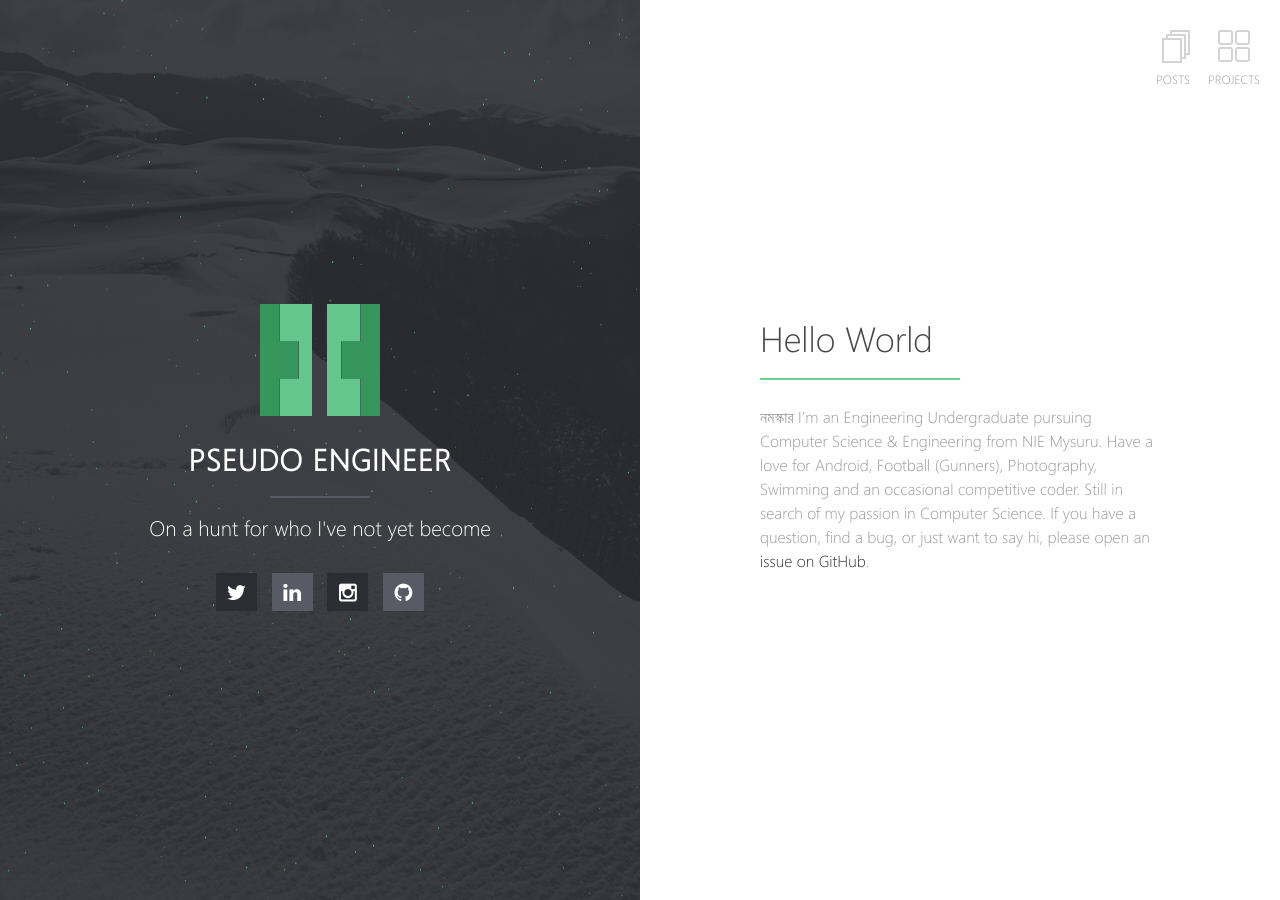
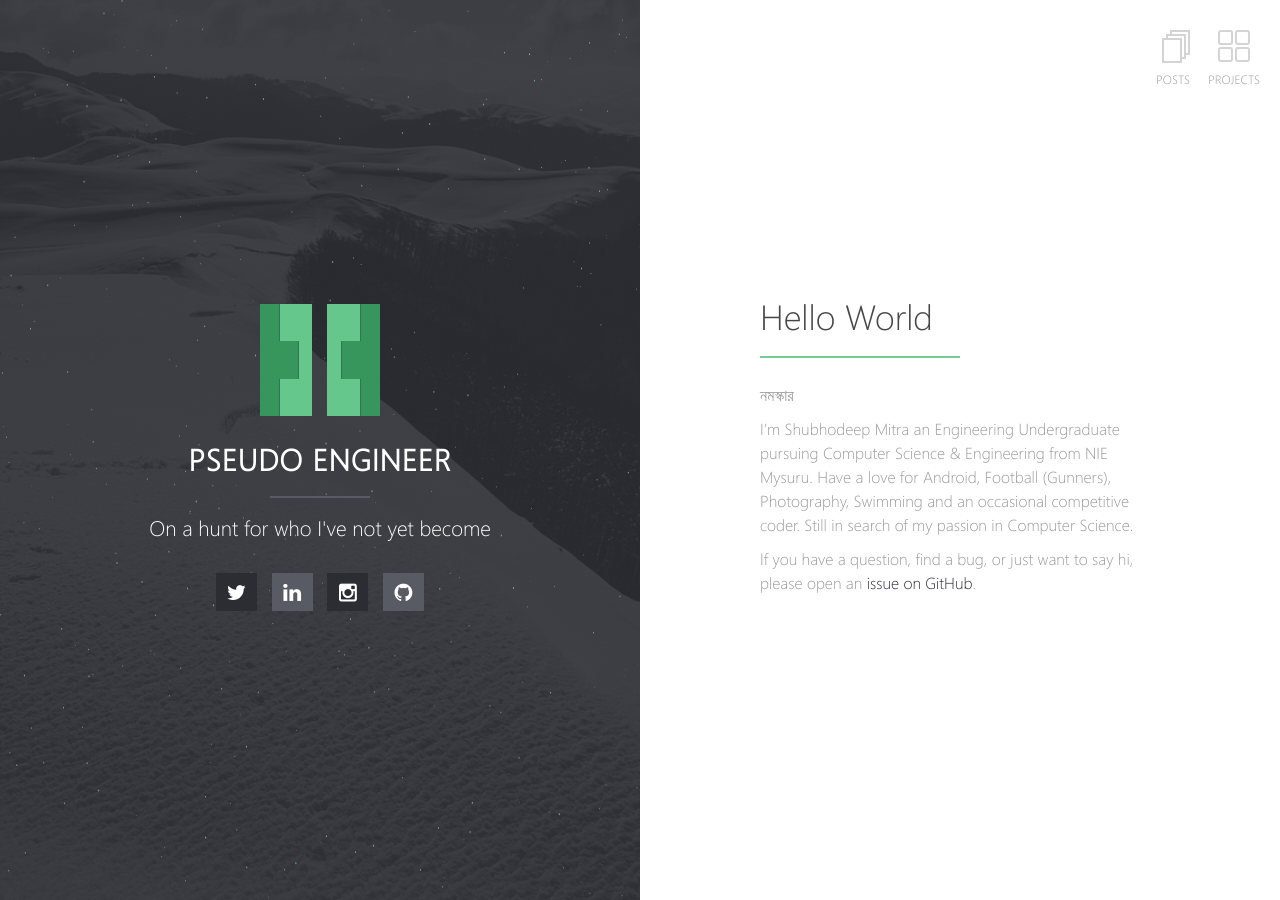
Before and after one commit to shubhodeepMitra/shubhodeepMitra.github.io, a Jekyll site: the page built from index.md, in a window 1280 px wide. Built offline with Jekyll 4.4.1, drawn with Linux system fonts in a browser that asks for light colours.

Commit message:
Added intro changed favicon

```diff
--- a/index.md
+++ b/index.md
@@ -4,7 +4,11 @@ layout: home
 # Hello World
 
 
-নমস্কার I'm  an Engineering Undergraduate pursuing Computer Science & Engineering from NIE Mysuru.
+
+নমস্কার
+
+I'm Shubhodeep Mitra an Engineering Undergraduate pursuing Computer Science & Engineering from NIE Mysuru.
 Have a love for Android, Football (Gunners), Photography, Swimming and an occasional competitive coder.
 Still in search of my passion in Computer Science.
+
 If you have a question, find a bug, or just want to say hi, please open an [issue on GitHub](https://github.com/shubhodeepMitra/shubhodeepMitra.github.io/issues/new).
```
Also changed, not shown: archive.md (+1 -1 lines).
